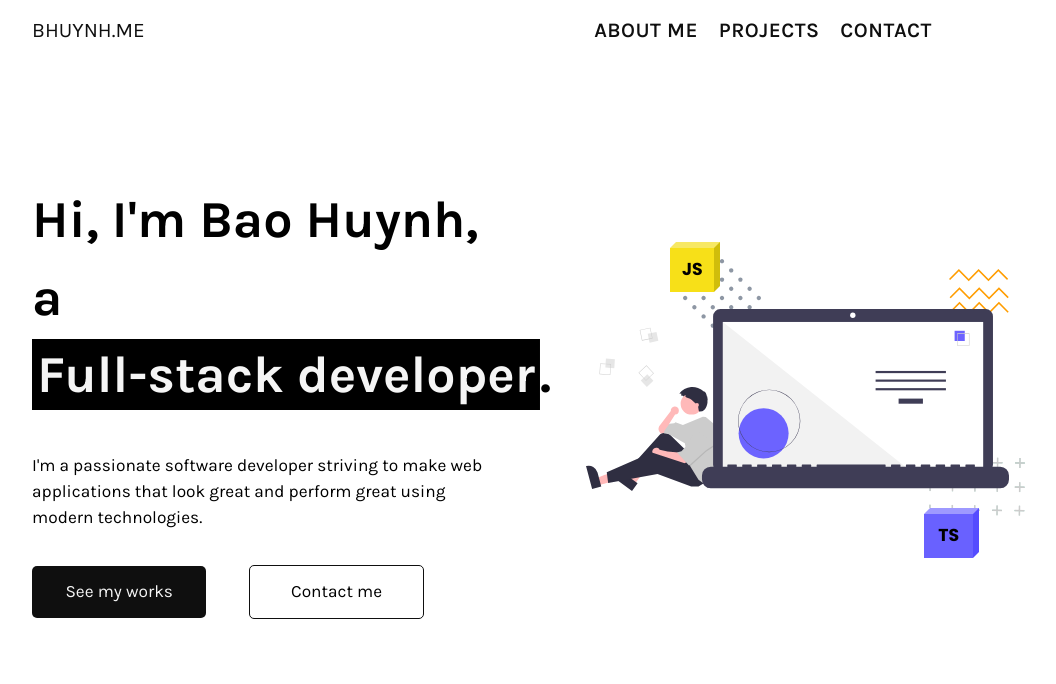
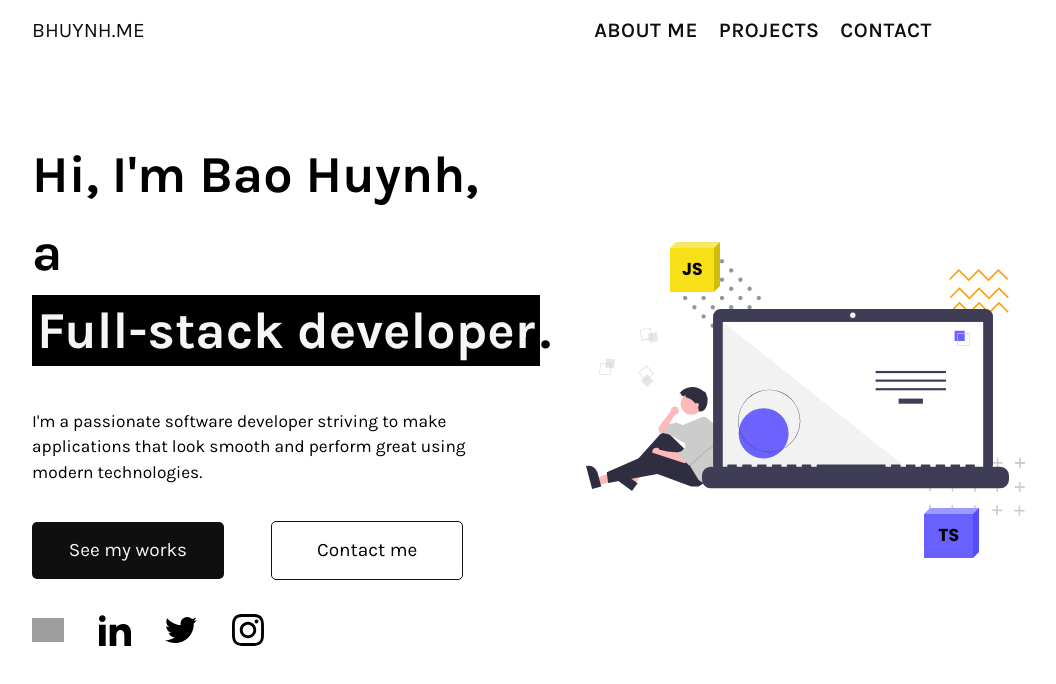
Before and after one commit to bhuynhdev/svelte-portfolio, a SvelteKit app: page / in a window 1280 px wide. Shown: the top 684 px of the page, without its empty margins (158-1214 px from the left). Built offline with nearby package versions, Linux system fonts and the light colour scheme; grey boxes are pictures that could not be loaded.

Commit message:
Add Social bar to Hero section

```diff
--- a/src/routes/Hero.svelte
+++ b/src/routes/Hero.svelte
@@ -2,18 +2,40 @@
 	<div class="text">
 		<div class="intro">
 			<h1>
-				Hi, I'm Bao Huynh, <br class="headline-break" />
-				a <span class="highlight">Full-stack developer</span>.
+				Hi, I'm Bao Huynh,<br class="headline-break" /> a
+				<span class="highlight">Full-stack developer</span>.
 			</h1>
 			<p class="description">
-				I&apos;m a passionate software developer striving to make web applications that look great
-				and perform great using modern technologies.
+				I&apos;m a passionate software developer striving to make applications that look smooth and
+				perform great using modern technologies.
 			</p>
 		</div>
 		<div class="cta">
 			<a href="#projects" class="cta__main">See my works</a>
 			<a href="#contact" class="cta__sub">Contact me</a>
 		</div>
+		<ul class="socials">
+			<li>
+				<a href="https://github.com/bhuynhdev">
+					<img src="/icons/github.svg" alt="Github icon" width="32" />
+				</a>
+			</li>
+			<li>
+				<a href="https://linkedin.com/in/bhuynhuc">
+					<img src="/icons/linkedin.svg" alt="LinkedIn icon" width="32" />
+				</a>
+			</li>
+			<li>
+				<a href="https://twitter.com/bhuynhtweet">
+					<img src="/icons/twitter.svg" alt="Twitter icon" width="32" />
+				</a>
+			</li>
+			<li>
+				<a href="https://instagram.com">
+					<img src="/icons/instagram.svg" alt="Instagram icon" width="32" />
+				</a>
+			</li>
+		</ul>
 	</div>
 	<div class="image">
 		<img src="/undraw_code_thinking_re_gka2.svg" alt="" class="illustration" />
@@ -72,6 +94,7 @@
 		align-items: center;
 		justify-content: center;
 		gap: 1.5em;
+		font-size: 1.1em;
 		a {
 			width: 17ch;
 			text-align: center;
@@ -100,6 +123,14 @@
 		}
 	}
 
+	.socials {
+		display: flex;
+		margin-top: 2em;
+		gap: 2em;
+		justify-content: center;
+		align-items: center;
+	}
+
 	@media screen and (min-width: 60em) {
 		section {
 			display: grid;
@@ -118,6 +149,10 @@
 			flex-direction: row;
 			justify-content: flex-start;
 			gap: 2.5em;
+		}
+
+		.socials {
+			justify-content: flex-start;
 		}
 
 		.image {
```
